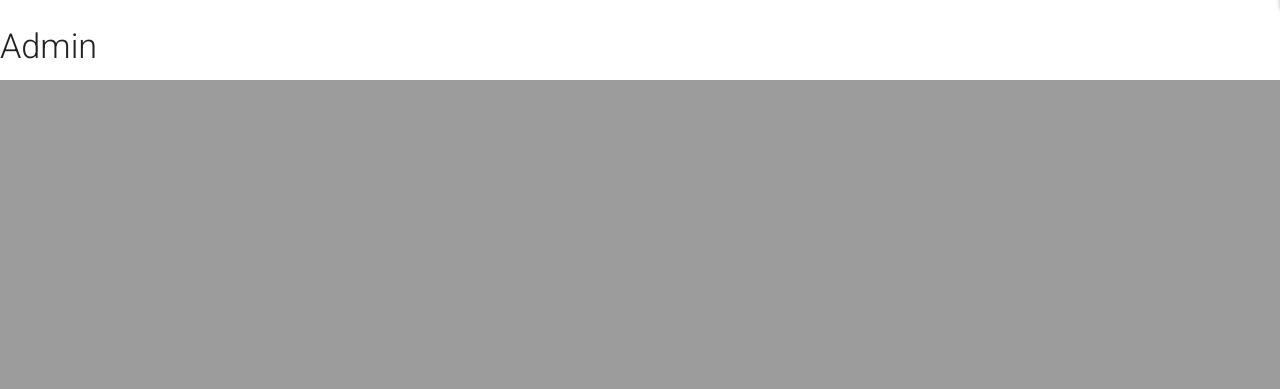
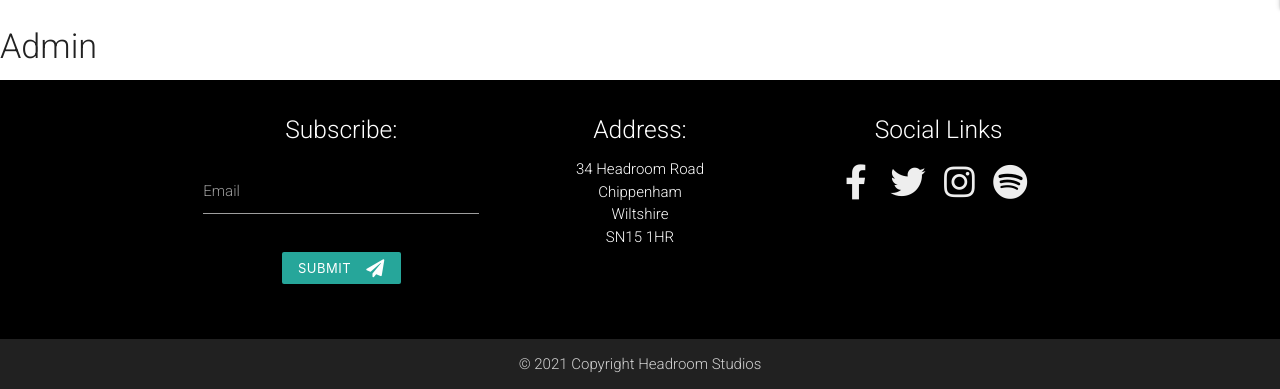
Before and after one commit to jacobroos87/headroom-studios, a Flask app: page /admin in a window 1280 px wide. Shown: the part 852-1241 px from the top of the page. Before the commit the page ends 932 px from the top, so only its background shows below. Run offline with Flask 2, Linux system fonts and the light colour scheme; some libraries are stand-ins or nearby versions.

Commit message:
Added footer and styling

```diff
--- a/static/css/style.css
+++ b/static/css/style.css
@@ -144,3 +144,12 @@ nav .brand-logo {
     padding-right: 20px;
     border-radius: 5px;
 }
+
+/*------ Footer -----*/
+
+footer ul li{
+  display: inline;
+  font-size: 35px;
+  margin-right: 10px;
+  margin-left: 5px;
+}
--- a/templates/base.html
+++ b/templates/base.html
@@ -106,6 +106,55 @@
         {% endblock %}
     </main>
 
+    <footer class="page-footer black">
+        <div class="container">
+            <div class="row">
+                <div class="col l4 m6 s12 center-align">
+                    <h5 class="white-text">Subscribe:</h5>
+                    <div class="row">
+                        <form>
+                            <div class="input-field col s12">
+                                <input id="subscribe" type="email" name="subscribe" class="validate white-text"
+                                     required>
+                                <label for="subscribe">Email</label>
+                            </div>
+                            <div class="input-field col s12">
+                                <button class="btn-small waves-effect waves-light" type="submit" name="action">Submit
+                                    <i class="fas fa-paper-plane right "></i>
+                                </button>
+                            </div>
+                        </form>
+                    </div>
+                </div>
+                <div class="col l4 m6 s12 center-align">
+                    <h5>Address:</h5>
+                    <p>34 Headroom Road<br>Chippenham<br>Wiltshire<br>SN15 1HR</p>
+                </div>
+
+                <div class="col l4 m12 s12 center-align">
+                    <h5 class="white-text">Social Links</h5>
+                    <ul class="social-links">
+                        <li><a class="grey-text text-lighten-3 z-depth-3" href="https://www.facebook.com/"
+                                target="_blank"><i class="fab fa-facebook-f" aria-hidden="true"></i></a>
+                        </li>
+                        <li><a class="grey-text text-lighten-3 z-depth-3" href="https://www.twitter.com/"
+                                target="_blank"><i class="fab fa-twitter" aria-hidden="true"></i></a></li>
+                        <li><a class="grey-text text-lighten-3 z-depth-3" href="https://www.instagram.com/"
+                                target="_blank"><i class="fab fa-instagram" aria-hidden="true"></i></a></li>
+                        <li><a class="grey-text text-lighten-3 z-depth-3" href="https://www.spotify.com/"
+                                target="_blank"><i class="fab fa-spotify" aria-hidden="true"></i></a></li>
+                    </ul>
+                </div>
+            </div>
+        </div>
+        <div class="footer-copyright center-align grey darken-4">
+            <div class="container">
+                ©
+                <script>document.write(new Date().getFullYear())</script> Copyright Headroom Studios
+            </div>
+        </div>
+    </footer>
+
     <script src="https://code.jquery.com/jquery-3.5.1.min.js"
         integrity="sha256-9/aliU8dGd2tb6OSsuzixeV4y/faTqgFtohetphbbj0=" crossorigin="anonymous"></script>
     <script src="https://cdnjs.cloudflare.com/ajax/libs/materialize/1.0.0/js/materialize.min.js"></script>
```
Also changed, not shown: static/img/hero.jpg (added).
